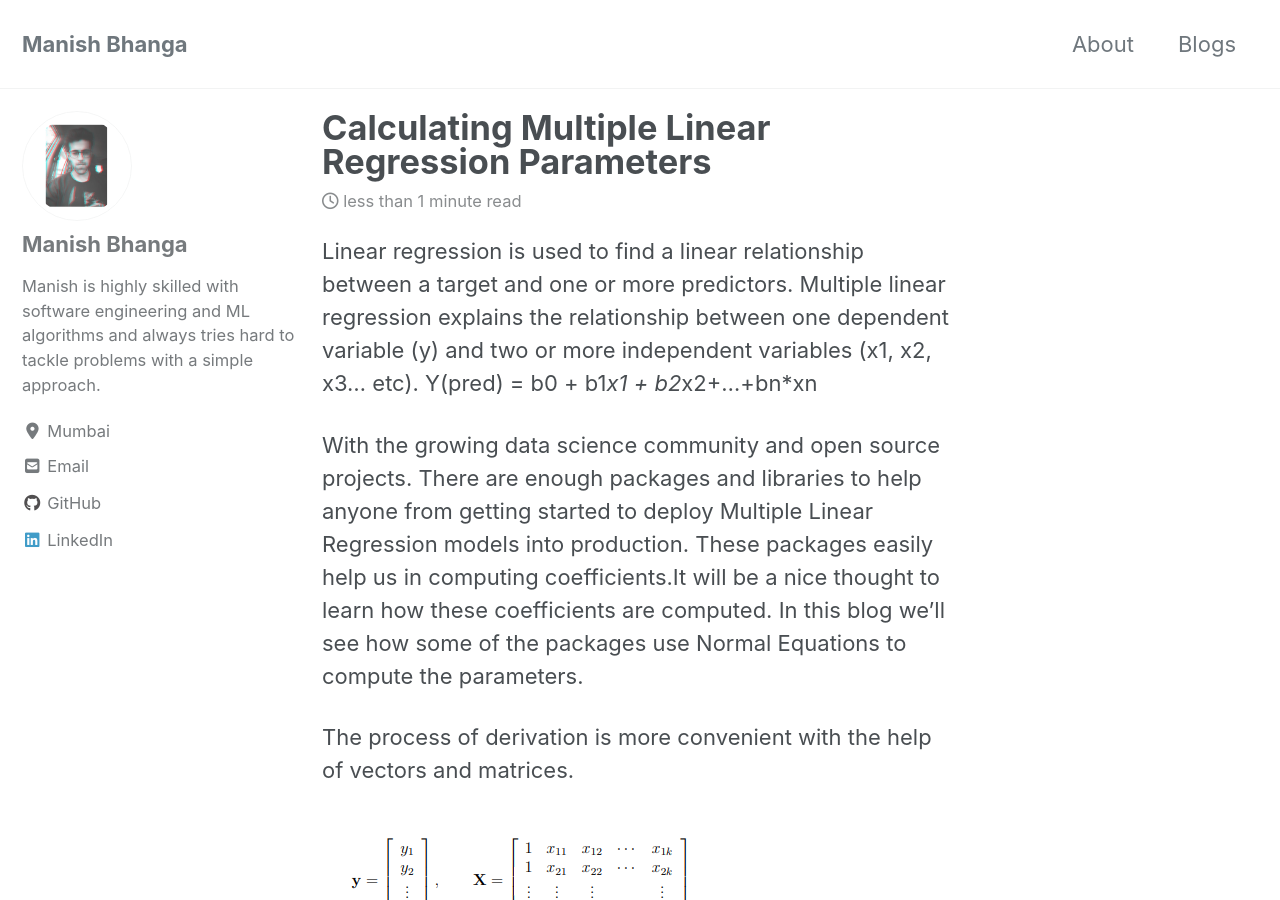
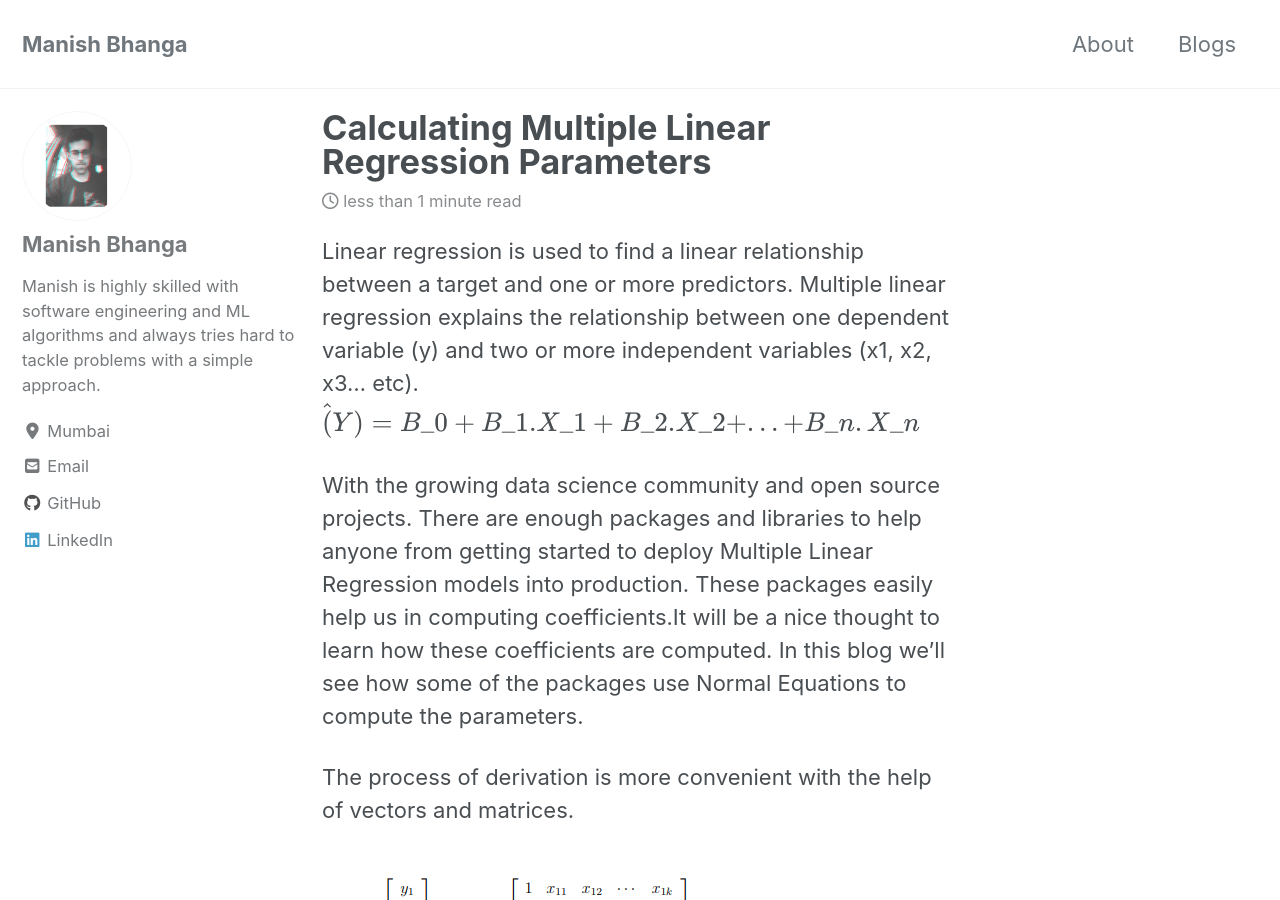
Before and after one commit to bhanga-manish/bhanga.github.io, a Jekyll site: the page built from _posts/2020-05-26-Calculating Multiple Linear Regression Parameters.md, in a window 1280 px wide and 900 px high. Built offline with Jekyll 4.4.1, drawn with Linux system fonts in a browser that asks for light colours; cached includes are drawn as plain includes; nearby versions of some CDN libraries; formulas are drawn with MathJax 3.

Commit message:
Adding extra equation

```diff
--- a/_posts/2020-05-26-Calculating Multiple Linear Regression Parameters.md
+++ b/_posts/2020-05-26-Calculating Multiple Linear Regression Parameters.md
@@ -7,7 +7,7 @@ excerpt: "Learn how python libraries calculates the estimated parameters for Mul
 
 Linear regression is used to find a linear relationship between a target and one or more predictors.
 Multiple linear regression explains the relationship between one dependent variable (y) and two or more independent variables (x1, x2, x3… etc).
-Y(pred) = b0 + b1*x1 + b2*x2+...+bn*xn
+$$ \hat(Y) = B\_0 + B\_1.X\_1 + B\_2.X\_2+...+B\_n.X\_n $$
 
 With the growing data science community and open source projects. There are enough packages and libraries to help anyone from getting started to deploy Multiple Linear Regression models into production. These packages easily help us in computing coefficients.It will be a nice thought to learn how these coefficients are computed. In this blog we’ll see how some of the packages use Normal Equations to compute the parameters.
 
```
